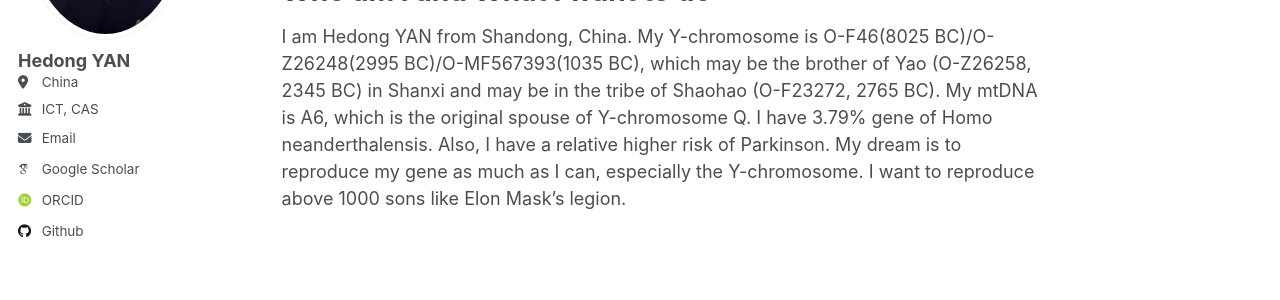
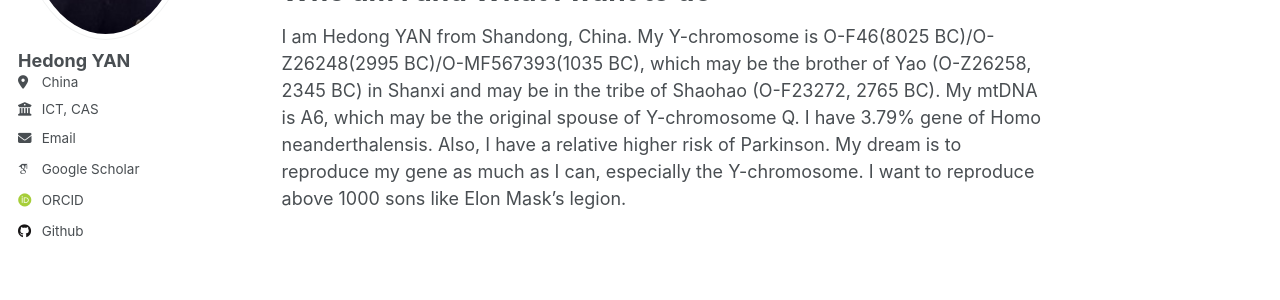
Before and after one commit to hedongyan/hedongyan.github.io, a Jekyll site: the page built from _pages/about.md, in a window 1280 px wide and 938 px high. Shown: the part 322-622 px from the top of the window. Built offline with Jekyll 4.4.1, drawn with Linux system fonts in a browser that asks for light colours; some web fonts are replaced.

Commit message:
Update about.md

```diff
--- a/_pages/about.md
+++ b/_pages/about.md
@@ -15,4 +15,4 @@
 
 # Who am I and What I want to do
 
-I am Hedong YAN from Shandong, China. My Y-chromosome is O-F46(8025 BC)/O-Z26248(2995 BC)/O-MF567393(1035 BC), which may be the brother of Yao (O-Z26258, 2345 BC) in Shanxi and may be in the tribe of Shaohao (O-F23272, 2765 BC). My mtDNA is A6, which is the original spouse of Y-chromosome Q. I have 3.79% gene of Homo neanderthalensis. Also, I have a relative higher risk of Parkinson. My dream is to reproduce my gene as much as I can, especially the Y-chromosome. I want to reproduce above 1000 sons like Elon Mask's legion.
+I am Hedong YAN from Shandong, China. My Y-chromosome is O-F46(8025 BC)/O-Z26248(2995 BC)/O-MF567393(1035 BC), which may be the brother of Yao (O-Z26258, 2345 BC) in Shanxi and may be in the tribe of Shaohao (O-F23272, 2765 BC). My mtDNA is A6, which may be the original spouse of Y-chromosome Q. I have 3.79% gene of Homo neanderthalensis. Also, I have a relative higher risk of Parkinson. My dream is to reproduce my gene as much as I can, especially the Y-chromosome. I want to reproduce above 1000 sons like Elon Mask's legion.
```
